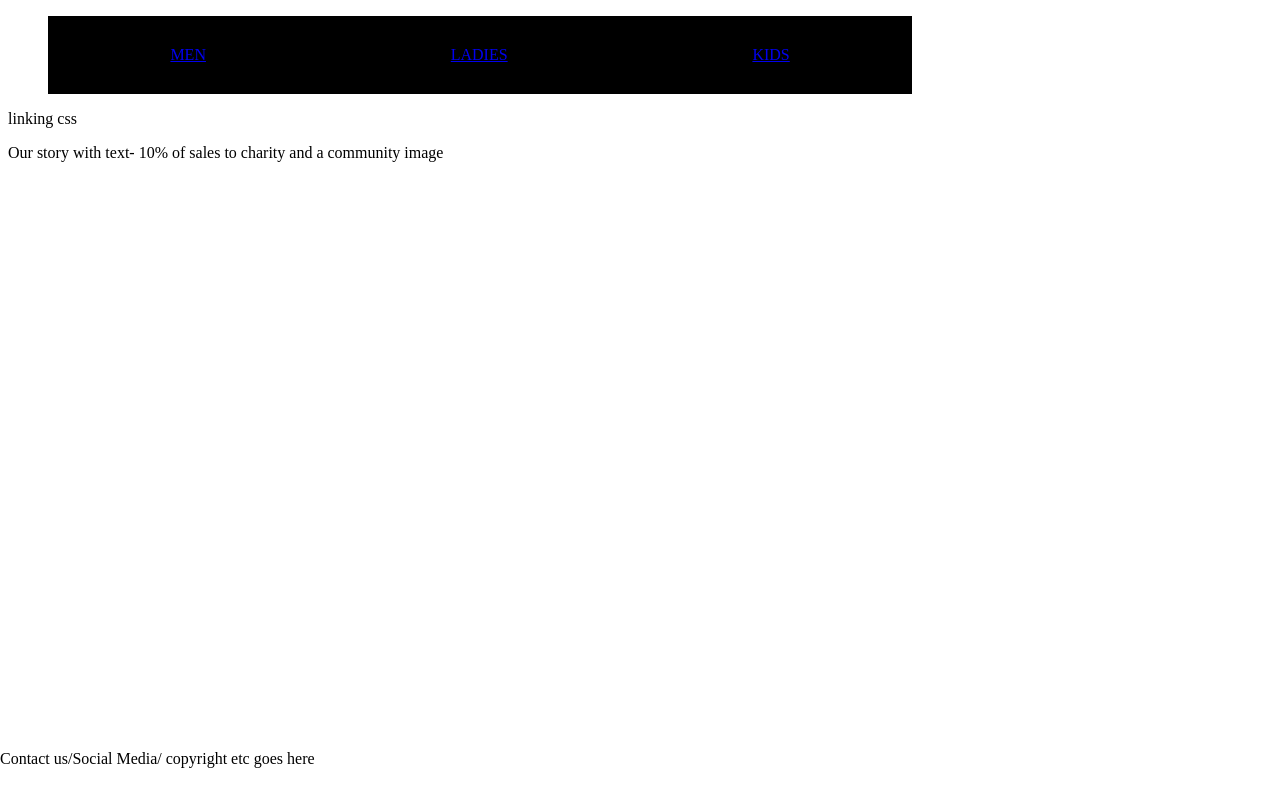
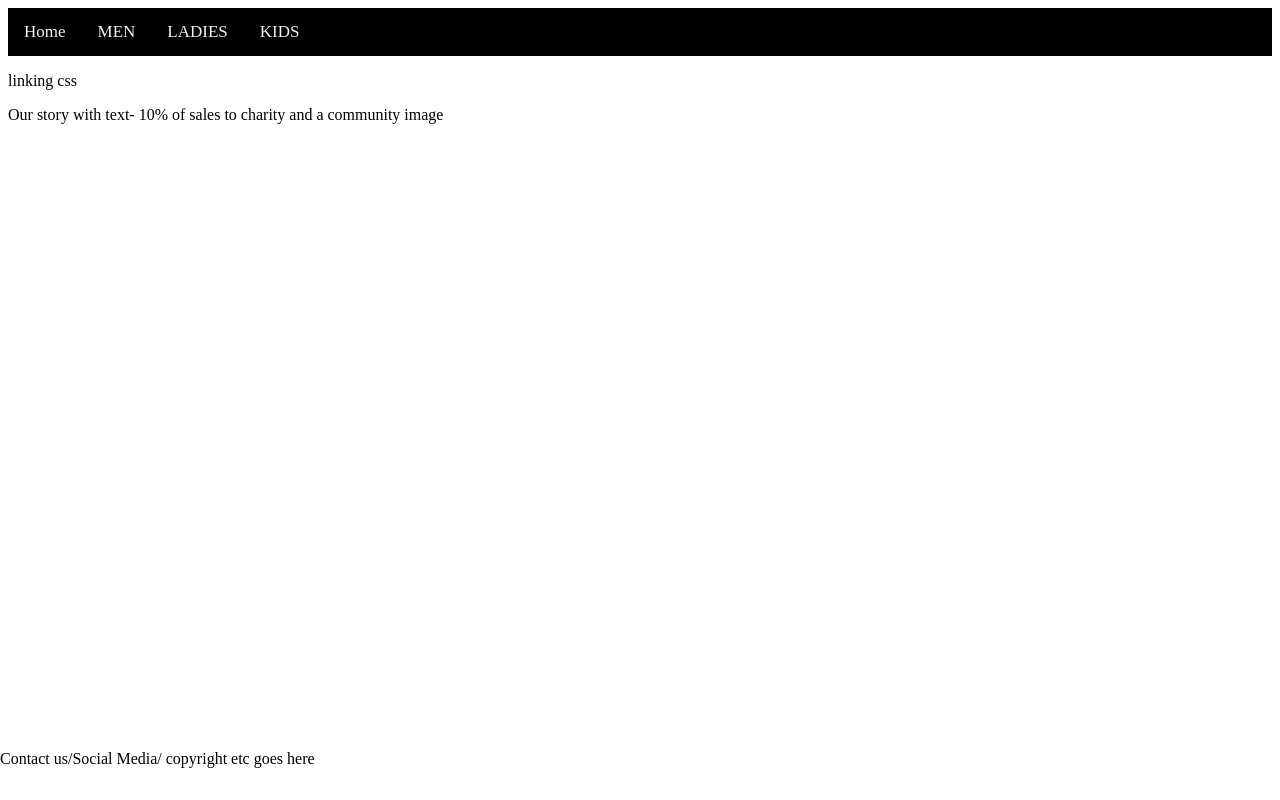
Before and after one commit to pshumgti/ALW-MS1, a plain HTML site: page index.html in a window 1280 px wide. Drawn offline with Linux system fonts and the light colour scheme.

Commit message:
changing style of nav bar

```diff
--- a/index.html
+++ b/index.html
@@ -9,15 +9,15 @@
 </head>
 <body>
     <header>
-        <nav>
-            <ul>
 
-                <li><a href="Men">MEN</a></li>
-                <li><a href="Ladies">LADIES</a></li>
-                <li><a href="Kids">KIDS</a></li>
-
-            </ul>
-        </nav>
+    <div id="container">
+  <!-- <img src="https://e0575ab7-425d-472b-9ee2-d3c07353ba38.ws-eu01.gitpod.io/mini-browser/workspace/ALW-MS1/ProjectALW/css/images/timeimage.jpg">-->
+        <div class="navbar">
+            <a class="active" href="#home">Home</a>
+            <a href="men">MEN</a>
+            <a href="ladies">LADIES</a>
+            <a href="kids">KIDS</a>
+</div>
     </header>
 
     <section>
--- a/style.css
+++ b/style.css
@@ -2,7 +2,7 @@
 
 /*-------------------------------header--*/
 
- li, a {
+ li a; {
      font-family: "Merriweather", sans-serif;
      font-weight: 500;
      font-size: 16px;
@@ -15,12 +15,22 @@
      align-items: center;
      padding: 30px 10%;
      float: left;
-     background-color: black;
+      background-image: url
+}
 
+.navbar {
+    background-color: black;
+    overflow: hidden;
+}
 
- }
-
-
+.navbar a {
+      float: left;
+    color: #f2f2f2;
+    text-align: center;
+     padding: 14px 16px;
+    text-decoration: none;
+    font-size: 17px;
+}
 /*-------------------------------body--*/
 
 section {
@@ -36,4 +46,5 @@ footer {
     right: 0;
     height: 50px
 
+
 }
```
